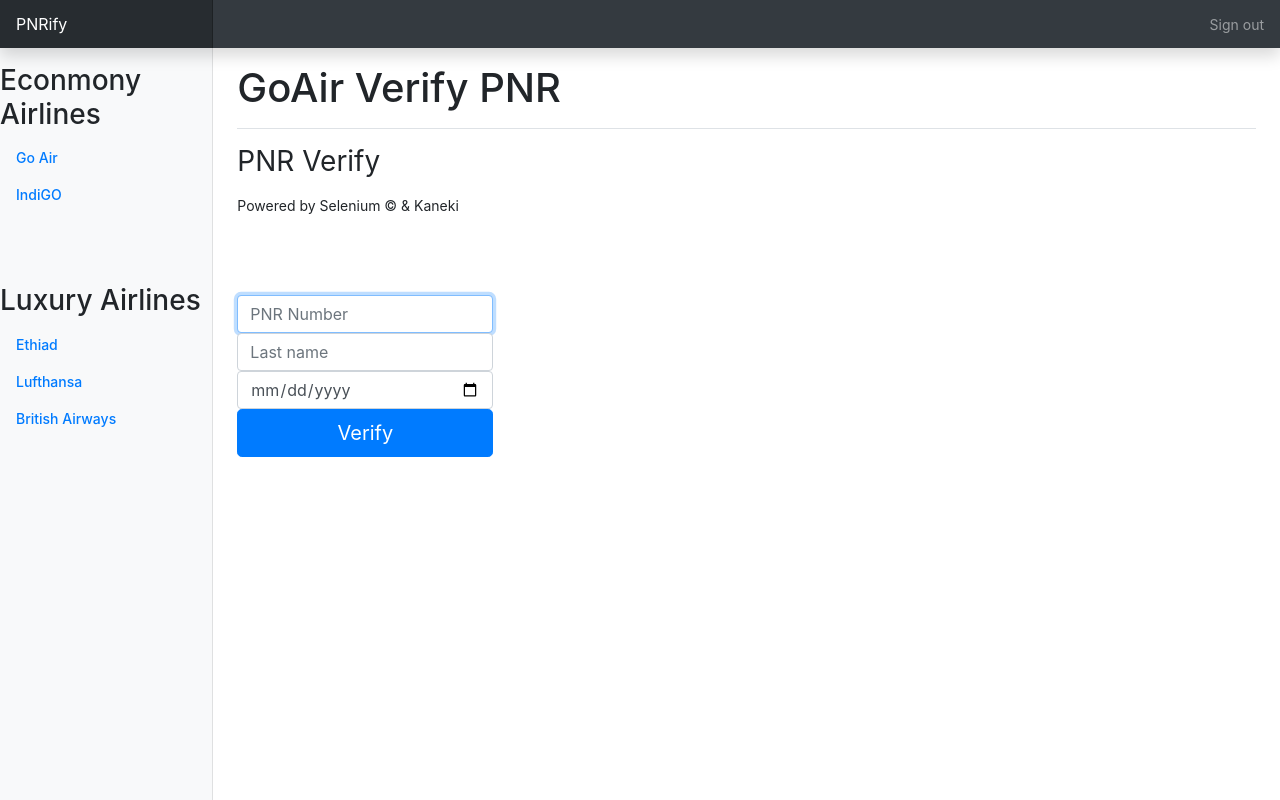
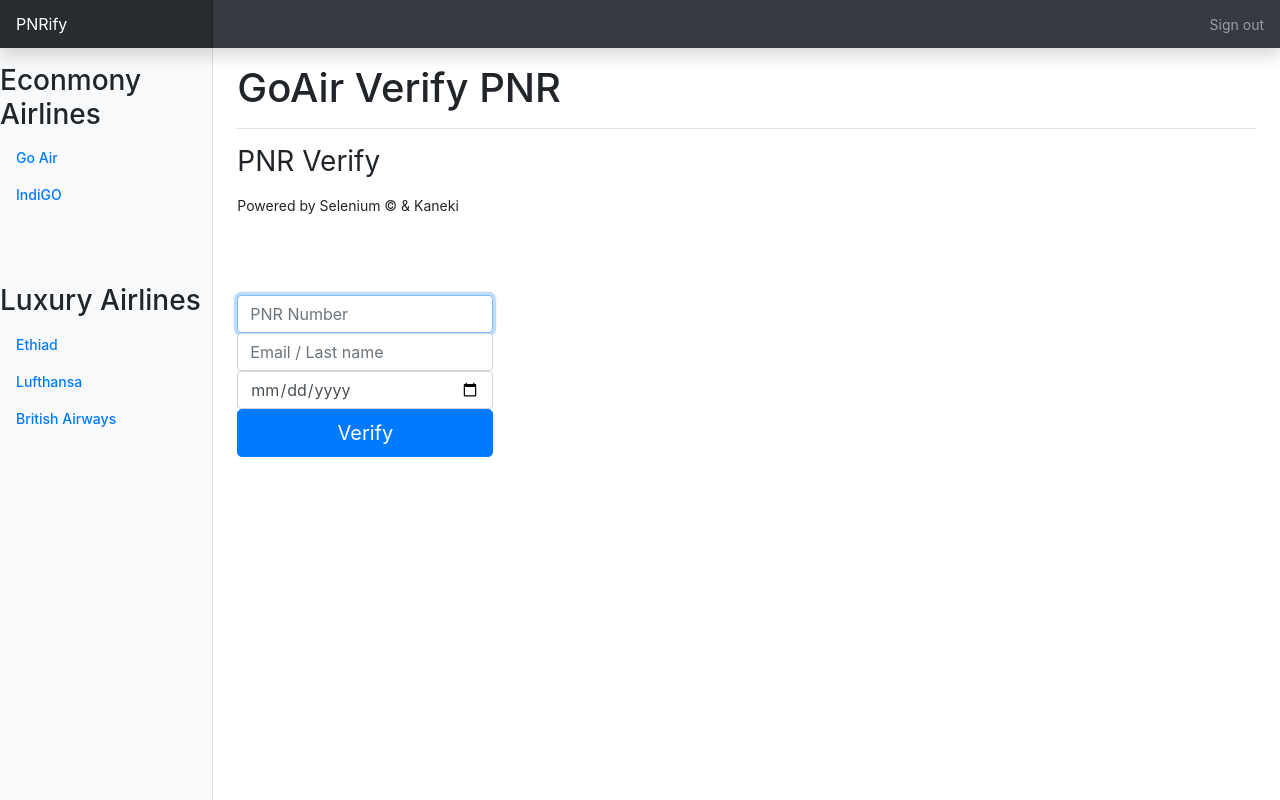
Before and after one commit to dEvK4n3Ki/PNRify, a Django app: page /GoAirVerify/ in a window 1280 px wide. Run offline with Django 3.2, Linux system fonts and the light colour scheme; some libraries are stand-ins or nearby versions.

Commit message:
HTML UPDATED AND FINISHED

```diff
--- a/PNR/templates/PNR/GoAir.html
+++ b/PNR/templates/PNR/GoAir.html
@@ -180,7 +180,7 @@
         <input type="text" id="pnr" name = "pnr" class="form-control" placeholder="PNR Number" maxlength="7" required autofocus style = "width : 256px"/>
 
         <label for="Last name" class="sr-only">Last Name</label>
-        <input type="text" id="lname" name = "lname" class="form-control" placeholder="Last name" required style = "width : 256px"/>
+        <input type="text" id="lname" name = "lname" class="form-control" placeholder="Email / Last name" required style = "width : 256px"/>
 
         <label for = "Date Of Booking" class = 'sr-only'>Date Of Booking</label>
         <input type = "date" id = "book_date" name = "book_date" class = "form-control" placeholder="Date Of Booking" required style = "width : 256px"/>
--- a/PNR/templates/PNR/Indigo.html
+++ b/PNR/templates/PNR/Indigo.html
@@ -178,7 +178,7 @@
         <input type="text" id="pnr" name = "pnr" class="form-control" placeholder="PNR Number" maxlength="7" required autofocus style = "width : 256px"/>
 
         <label for="Last name" class="sr-only">Last Name</label>
-        <input type="text" id="lname" name = "lname" class="form-control" placeholder="Last name" required style = "width : 256px"/>
+        <input type="text" id="lname" name = "lname" class="form-control" placeholder="Email / Last name" required style = "width : 256px"/>
 
         <label for = "Date Of Booking" class = 'sr-only'>Date Of Booking</label>
         <input type = "date" id = "book_date" name = "book_date" class = "form-control" placeholder="Date Of Booking" required style = "width : 256px"/>
```
